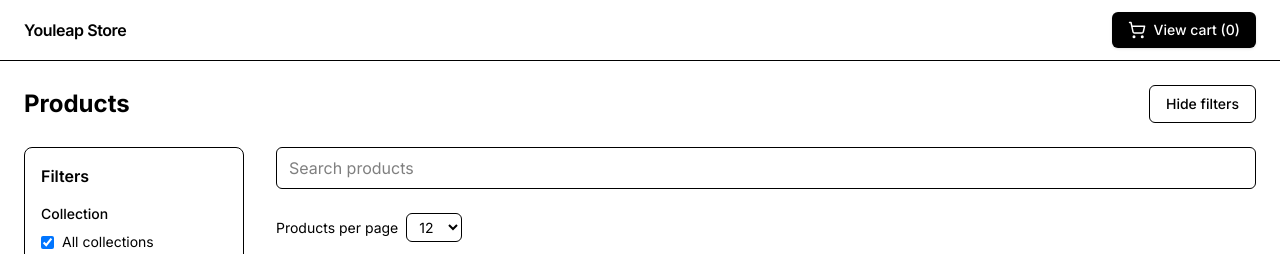
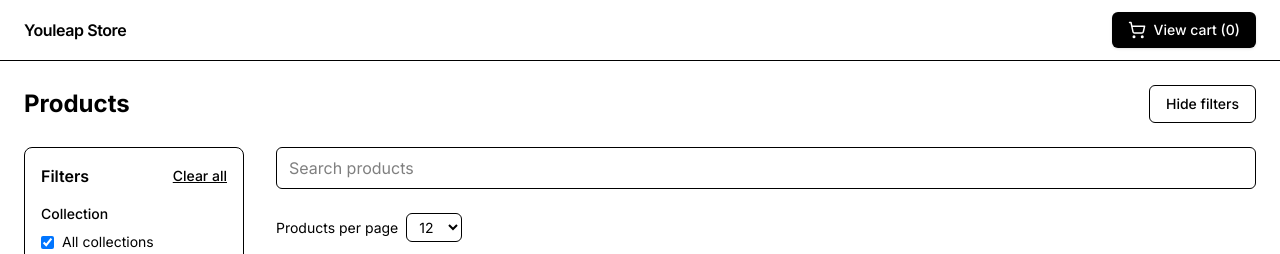
Before and after one commit to ShaniStaretz/youleap-ecommerce-demo, a Next.js app: page /products in a window 1280 px wide. Both pictures are taken after a click on the button "Show filters". Shown: the top 254 px of the page. Built offline with nearby package versions, Linux system fonts and the light colour scheme.

Commit message:
add reset filters

```diff
--- a/src/app/products/page.tsx
+++ b/src/app/products/page.tsx
@@ -5,6 +5,7 @@ import {
   useRef,
   useState,
 } from "react"
+import { X } from "lucide-react"
 import ProductCard from "@/components/ProductCard"
 import QuickViewModal from "@/components/QuickViewModal"
 import { hasAvailableVariant } from "@/lib/catalog"
@@ -269,6 +270,15 @@ export default function ProductsPage({
     setSearch(value.trim())
   }
 
+  function clearAllFilters() {
+    setSearchInput("")
+    setSearchError("")
+    setSearch("")
+    setCollection("")
+    setTag("")
+    setOffset(0)
+  }
+
   function openQuickView(product: Product) {
     window.history.pushState({}, "", `/product/${encodeURIComponent(product.id)}`)
     setQuickViewId(product.id)
@@ -308,7 +318,16 @@ export default function ProductsPage({
             id="product-filters"
             className="rounded-lg border p-4 lg:sticky lg:top-6 lg:self-start"
           >
-            <h2 className="mb-4 font-semibold">Filters</h2>
+            <div className="mb-4 flex items-center justify-between gap-3">
+              <h2 className="font-semibold">Filters</h2>
+              <button
+                type="button"
+                onClick={clearAllFilters}
+                className="text-sm font-medium underline"
+              >
+                Clear all
+              </button>
+            </div>
             <fieldset className="mb-6">
               <legend className="mb-2 text-sm font-medium">Collection</legend>
               <label className="mb-2 flex items-center gap-2 text-sm">
@@ -395,14 +414,26 @@ export default function ProductsPage({
           <label htmlFor="product-search" className="sr-only">
             Search products
           </label>
+          <div className="relative mb-6">
             <input
               id="product-search"
               value={searchInput}
               onChange={(event) => handleSearchChange(event.target.value)}
               placeholder="Search products"
               maxLength={100}
-            className="mb-6 w-full rounded-md border px-3 py-2"
+              className="w-full rounded-md border px-3 py-2 pr-10"
             />
+            {searchInput && (
+              <button
+                type="button"
+                aria-label="Clear search"
+                onClick={() => handleSearchChange("")}
+                className="absolute right-2 top-1/2 -translate-y-1/2 rounded-full p-1 text-gray-500 hover:bg-gray-100 hover:text-gray-900"
+              >
+                <X size={18} aria-hidden="true" />
+              </button>
+            )}
+          </div>
           <label className="mb-6 flex items-center gap-2 text-sm">
             <span>Products per page</span>
             <select
```
Also changed, not shown: 1 other file (tests, documents, lock files or other folders). Lines whose indentation alone changed are shown as unchanged.
